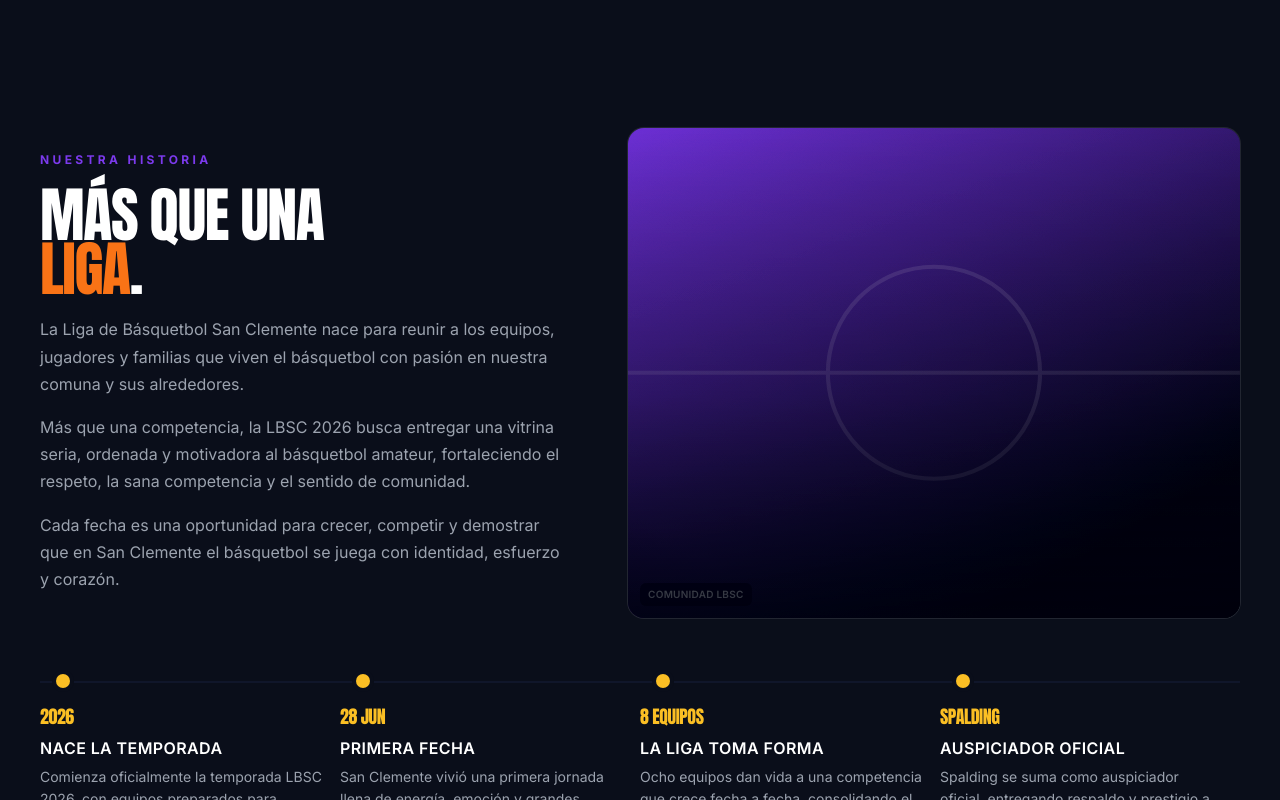
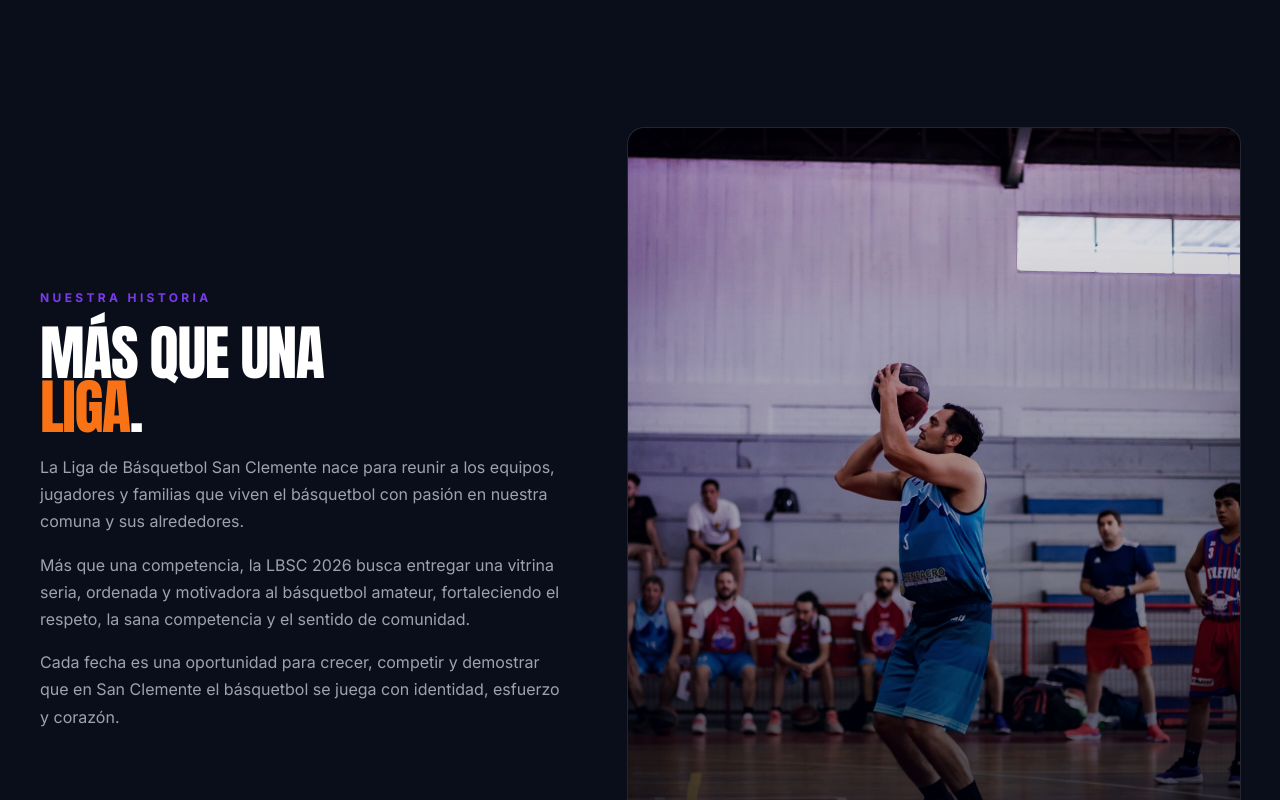
Before and after one commit to autonomia2025/liga-san-clemente, a Next.js app: page / in a window 1280 px wide. Shown: the part 2040-2840 px from the top of the page. Built offline with nearby package versions, Linux system fonts and the light colour scheme; no server answers; the database is empty.

Commit message:
feat: agregar foto real en historia

```diff
--- a/components/site/history-section.tsx
+++ b/components/site/history-section.tsx
@@ -5,8 +5,9 @@ import { LbscButton } from "@/components/design-system/lbsc-button";
 
 // Sección Historia / Nosotros de la Home. NO usa base de datos. El copy es
 // texto oficial de la liga (editable por props o en las constantes de abajo).
-// Las fotos siguen siendo placeholder visual (sin stock) hasta tener imágenes
-// reales — solo los captions ya son definitivos.
+// La foto principal ("Comunidad LBSC") ya es real (public/home/mas-que-una-liga.jpg).
+// Las 4 fotos de la galería de abajo siguen siendo placeholder visual (sin
+// stock) hasta tener imágenes reales — solo los captions ya son definitivos.
 
 export type HistoryMilestone = {
   date: string;
@@ -66,16 +67,39 @@ const HISTORY_CLOSING =
 
 /* ---- placeholder visual de foto (sin stock) ------------------------------ */
 
-function PhotoPlaceholder({ photo, accent, className = "" }: { photo: HistoryPhoto; accent: string; className?: string }) {
+function PhotoPlaceholder({
+  photo,
+  accent,
+  className = "",
+  objectPosition = "center",
+}: {
+  photo: HistoryPhoto;
+  accent: string;
+  className?: string;
+  // Foco del crop cuando hay foto real (background-position) — el
+  // placeholder con gradiente no lo necesita, siempre se ve completo.
+  objectPosition?: string;
+}) {
   return (
     <div className={`lbsc-photo-treatment relative overflow-hidden rounded-2xl ring-1 ring-white/10 ${className}`}>
       {photo.src ? (
-        <div
-          className="absolute inset-0"
-          role="img"
-          aria-label={photo.alt}
-          style={{ background: `center/cover no-repeat url(${photo.src})` }}
-        />
+        <>
+          <div
+            className="absolute inset-0"
+            role="img"
+            aria-label={photo.alt}
+            style={{ background: `${objectPosition} / cover no-repeat url(${photo.src})` }}
+          />
+          {/* Tinte sutil del color de acento — mismo lenguaje visual que el
+              gradiente morado/naranja/dorado de los placeholders, pero acá
+              como wash liviano sobre la foto real (mix-blend-mode: overlay,
+              no tapa la imagen) en vez de ser el fondo completo. */}
+          <div
+            className="absolute inset-0 mix-blend-overlay"
+            style={{ background: `linear-gradient(150deg, ${accent}66, transparent 62%)` }}
+            aria-hidden="true"
+          />
+        </>
       ) : (
         <div className="absolute inset-0" role="img" aria-label={photo.alt} style={{ background: `linear-gradient(150deg, ${accent}, #0a0e1a 82%)` }}>
           {/* Líneas de cancha muy tenues */}
@@ -202,11 +226,23 @@ export function HistorySection({
           </div>
         </div>
 
-        {/* Imagen principal (placeholder ligeramente dominante) */}
+        {/* Imagen principal — foto real de partido (antes: placeholder con
+            gradiente). Aspect ratio pasó de horizontal (4/3 · 5/4) a vertical
+            (3/4 · 4/5): la foto original es retrato (1066x1600) y un crop
+            horizontal la habría recortado demasiado (cabeza o pies afuera).
+            objectPosition prioriza el tercio superior/medio — ahí están
+            cabeza, brazos y balón, que es la acción — dejando que el recorte
+            se coma más bien las piernas/pies y la marca de agua "©MR.P13" del
+            borde inferior (aceptado explícitamente, no se edita la imagen). */}
         <PhotoPlaceholder
-          photo={{ src: undefined, alt: "Placeholder para foto real de la Liga de Básquetbol San Clemente", label: "Comunidad LBSC" }}
+          photo={{
+            src: "/home/mas-que-una-liga.jpg",
+            alt: "Jugador de la Liga de Básquetbol San Clemente lanzando un tiro libre en el Polideportivo, con la banca de suplentes de fondo",
+            label: "Comunidad LBSC",
+          }}
           accent="#7c3aed"
-          className="aspect-[4/3] w-full lg:aspect-[5/4]"
+          objectPosition="center 28%"
+          className="aspect-[3/4] w-full lg:aspect-[4/5]"
         />
       </div>
 
```
Also changed, not shown: public/home/mas-que-una-liga.jpg (added).
